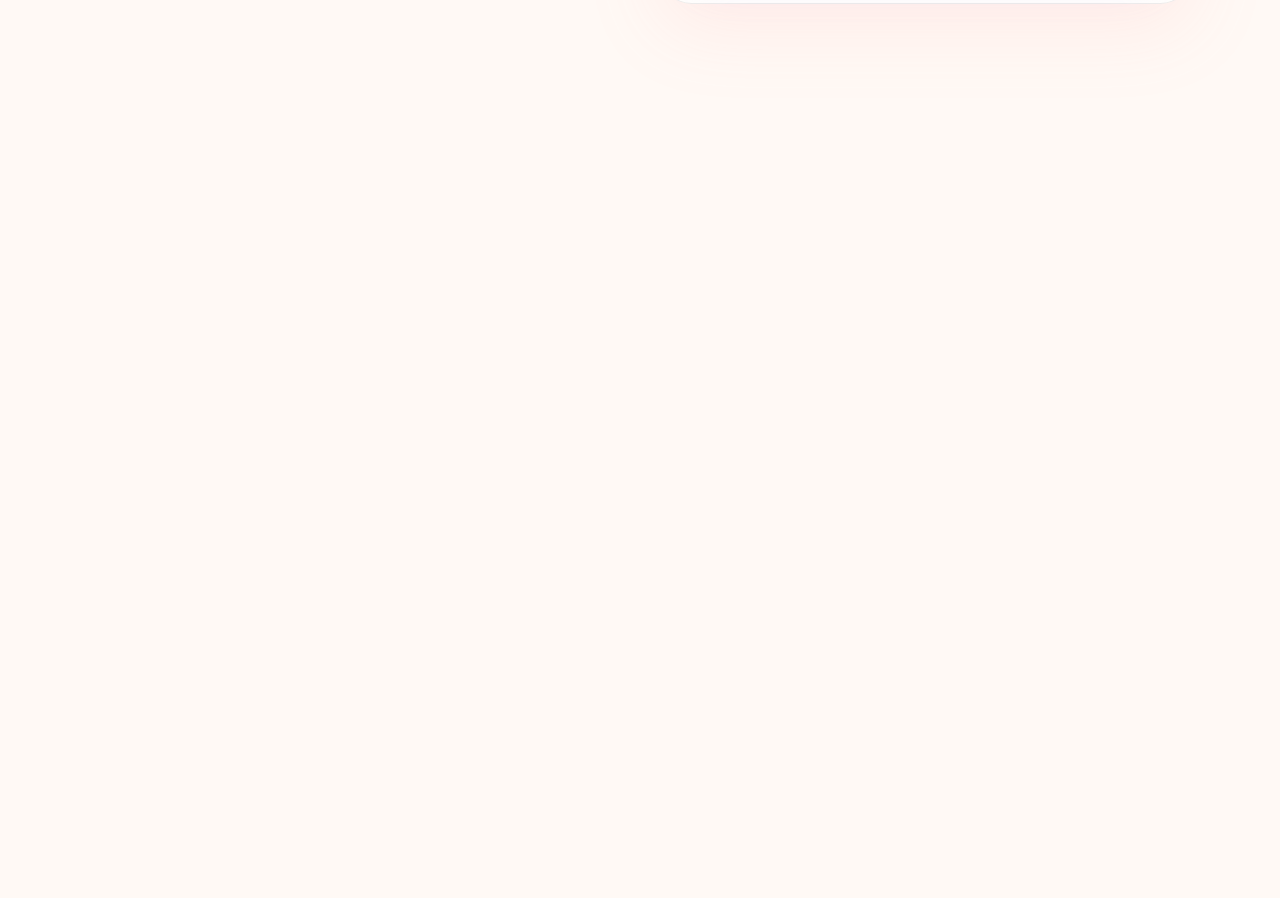
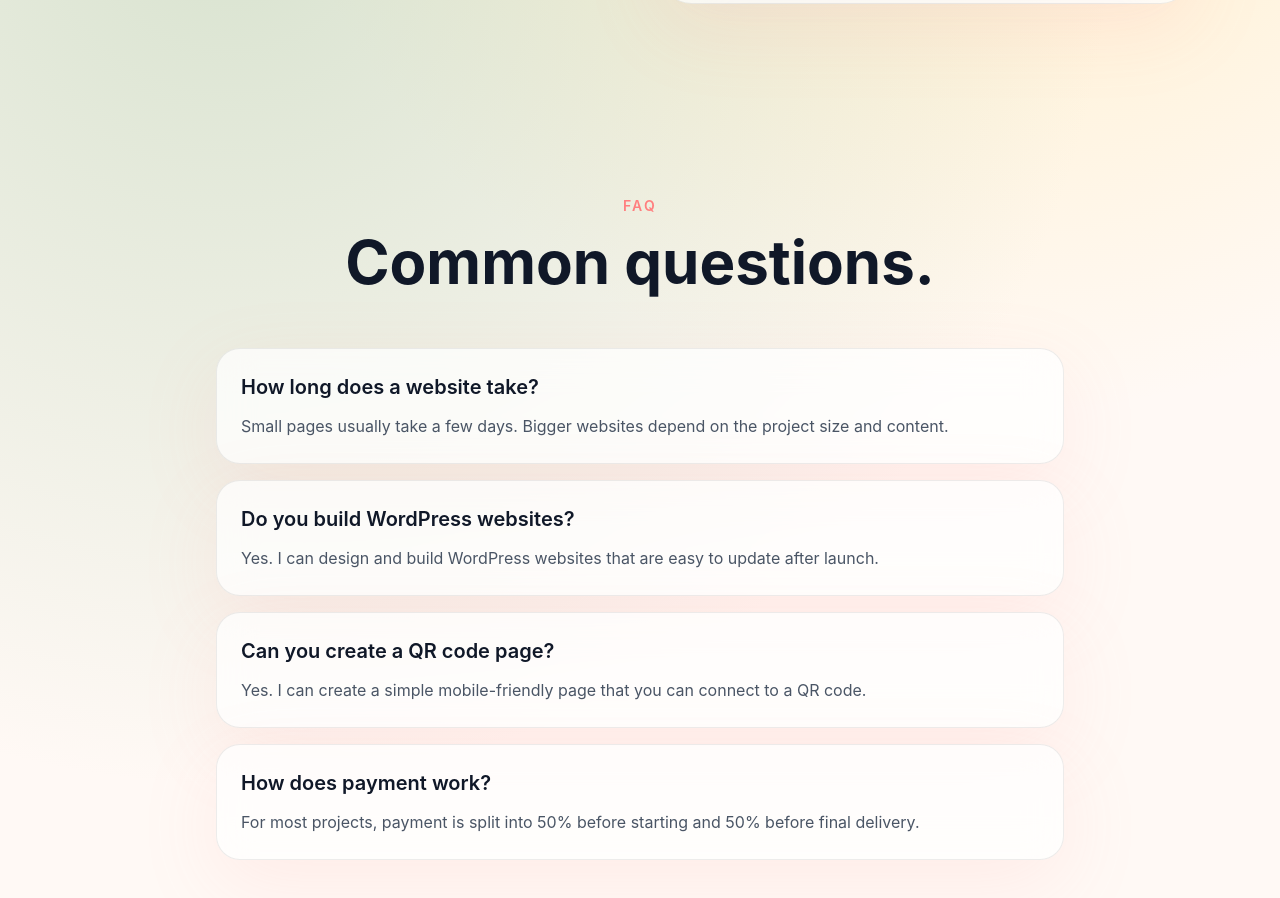
Before and after one commit to Minoo-YH/minoo-studio, a React (Vite) app: page / in a window 1280 px wide. Shown: the part 4901-5799 px from the top of the page. Before the commit the page ends 5001 px from the top, so only its background shows below. Built offline with nearby package versions, Linux system fonts and the light colour scheme.

Commit message:
feat: add faq section

```diff
--- /dev/null
+++ b/src/components/Faq.jsx
@@ -0,0 +1,52 @@
+const faqs = [
+  {
+    question: "How long does a website take?",
+    answer:
+      "Small pages usually take a few days. Bigger websites depend on the project size and content.",
+  },
+  {
+    question: "Do you build WordPress websites?",
+    answer:
+      "Yes. I can design and build WordPress websites that are easy to update after launch.",
+  },
+  {
+    question: "Can you create a QR code page?",
+    answer:
+      "Yes. I can create a simple mobile-friendly page that you can connect to a QR code.",
+  },
+  {
+    question: "How does payment work?",
+    answer:
+      "For most projects, payment is split into 50% before starting and 50% before final delivery.",
+  },
+];
+
+const Faq = () => {
+  return (
+    <section className="max-w-4xl mx-auto px-6 py-24">
+      <div className="text-center mb-14">
+        <p className="section-label mb-4 text-sm font-semibold">FAQ</p>
+
+        <h2 className="text-4xl md:text-6xl font-bold text-gray-900">
+          Common questions.
+        </h2>
+      </div>
+
+      <div className="space-y-4">
+        {faqs.map((item) => (
+          <div key={item.question} className="art-card rounded-3xl p-6">
+            <h3 className="text-xl font-semibold text-gray-900">
+              {item.question}
+            </h3>
+
+            <p className="mt-3 leading-relaxed text-gray-600">
+              {item.answer}
+            </p>
+          </div>
+        ))}
+      </div>
+    </section>
+  );
+};
+
+export default Faq;
--- a/src/pages/Home.jsx
+++ b/src/pages/Home.jsx
@@ -5,6 +5,7 @@ import Projects from "../components/Projects";
 import HowItWorks from "../components/HowItWorks";
 import Pricing from "../components/Pricing";
 import Contact from "../components/Contact";
+import Faq from "../components/Faq";
 
 const Home = () => {
   return (
@@ -16,6 +17,7 @@ const Home = () => {
       <HowItWorks />
       <Pricing />
       <Contact />
+      <Faq />
     </>
   );
 };
```
